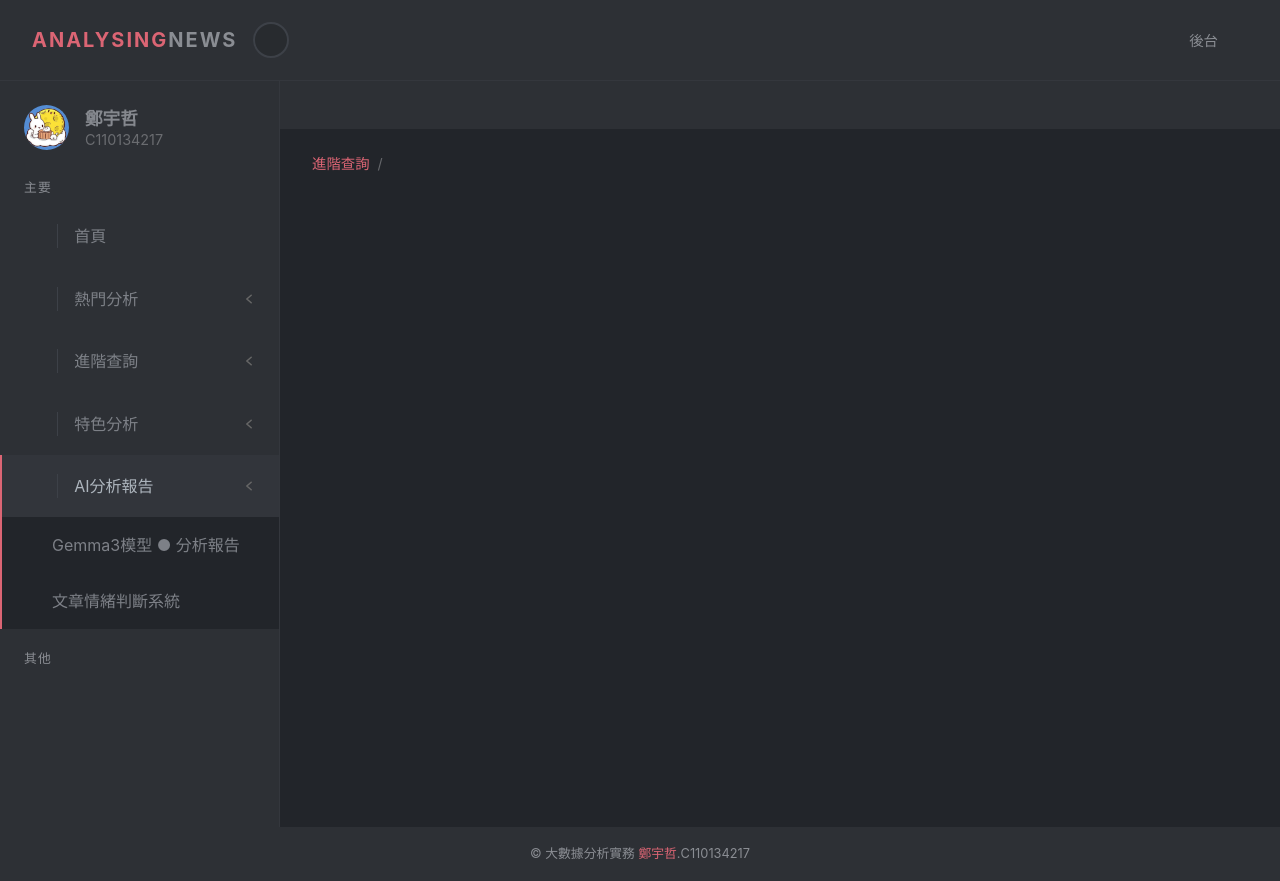
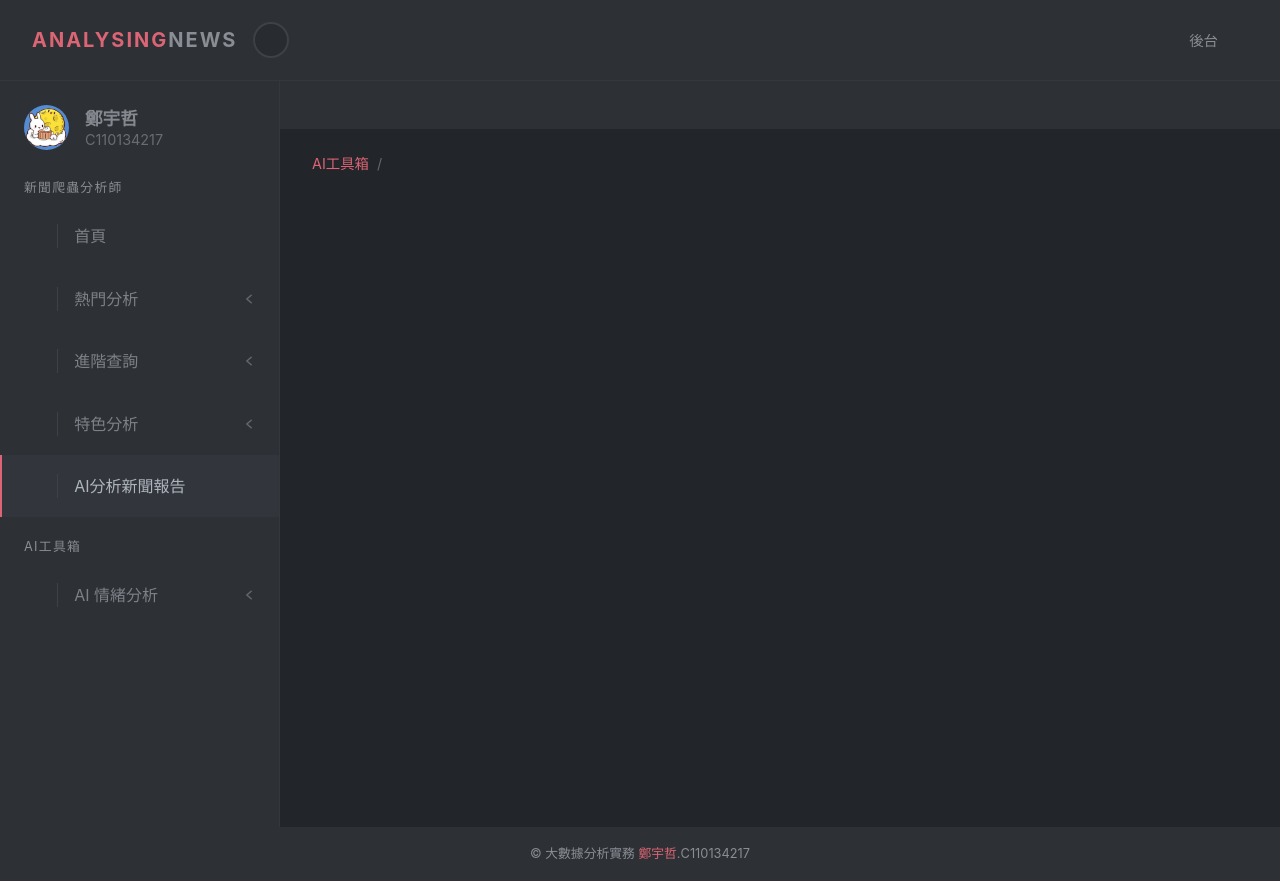
Before and after one commit to AAdyC13/ANANews, a Django app: page /llm_report/base/ in a window 1280 px wide. Run offline with Django 5.2, Linux system fonts and the light colour scheme; parts of the project's set-up code (start-up, migrations or seed data) failed here and were passed over; some libraries are stand-ins or nearby versions.

Commit message:
美化前端

```diff
--- a/ANANews/urls.py
+++ b/ANANews/urls.py
@@ -12,4 +12,7 @@ urlpatterns = [
     path('special_ana/', include('app_special_ana.urls')),
     path('advanced_search/', include('app_advanced_search.urls')),
     path('llm_report/', include('app_llm_report.urls')),
+
+    # 最初是和llm_report做在一起，分開要處裡太多，懶得改，只改版面
+    path('ai_sentiment/', include('app_llm_report.urls')),
 ]
--- a/app_llm_report/templates/app_llm_report/llm_base.html
+++ b/app_llm_report/templates/app_llm_report/llm_base.html
@@ -31,7 +31,8 @@
     <div class="container-fluid py-2">
         <nav aria-label="breadcrumb">
             <ol class="breadcrumb mb-0 py-3 px-0">
-                <li class="breadcrumb-item"><a href="/advanced_search/base/" style="pointer-events: none;">進階查詢</a></li>
+                <li class="breadcrumb-item"><a href="/advanced_search/base/" style="pointer-events: none;">AI工具箱</a>
+                </li>
                 <li class="breadcrumb-item active" aria-current="page">{% block small_title %}{% endblock %}</li>
             </ol>
         </nav>
--- a/templates/sidebar.html
+++ b/templates/sidebar.html
@@ -7,7 +7,7 @@
       <h1 class="h5 mb-1">鄭宇哲</h1>
       <p class="text-sm text-gray-700 mb-0 lh-1">C110134217</p>
     </div>
-  </div><span class="text-uppercase text-gray-600 text-xs mx-3 px-2 heading mb-2">主要</span>
+  </div><span class="text-uppercase text-gray-600 text-xs mx-3 px-2 heading mb-2">新聞爬蟲分析師</span>
   <ul class="list-unstyled">
 
     <li class="sidebar-item" id="index"><a class="sidebar-link" href='/'>
@@ -58,20 +58,25 @@
       </ul>
     </li>
 
-    <li class="sidebar-item" id="llm_report"><a class="sidebar-link" href="#llmDropdown" data-bs-toggle="collapse">
+    <!-- {{ollama}} -->
+    <li class="sidebar-item" id="llm_report"><a class="sidebar-link"
+        href='http://{{ request.get_host }}/llm_report/ollama'>
+        <svg class="svg-icon svg-icon-sm svg-icon-heavy">
+          <use xlink:href="#real-estate-1"></use>
+        </svg><span>AI分析新聞報告</span></a></li>
+
+  </ul><span class="text-uppercase text-gray-600 text-xs mx-3 px-2 heading mb-2">AI工具箱</span>
+  <ul class="list-unstyled">
+    <li class="sidebar-item" id="ai_sentiment"><a class="sidebar-link" href="#llmDropdown" data-bs-toggle="collapse">
         <svg class="svg-icon svg-icon-sm svg-icon-heavy">
           <use xlink:href="#portfolio-grid-1"> </use>
-        </svg><span>AI分析報告</span></a>
+        </svg><span>AI 情緒分析</span></a>
       <ul class="collapse list-unstyled " id="llmDropdown">
-        <li id="ollama"><a class="sidebar-link" href="http://{{ request.get_host }}/llm_report/ollama">{{ollama}}</a>
-        </li>
-        <li id="my_bert"><a class="sidebar-link" href="http://{{ request.get_host }}/llm_report/my_bert">{{my_bert}}</a>
+        <li id="my_bert"><a class="sidebar-link"
+            href="http://{{ request.get_host }}/ai_sentiment/my_bert">{{my_bert}}</a>
         </li>
       </ul>
     </li>
 
-  </ul><span class="text-uppercase text-gray-600 text-xs mx-3 px-2 heading mb-2">其他</span>
-  <ul class="list-unstyled">
-
   </ul>
 </nav>
```
